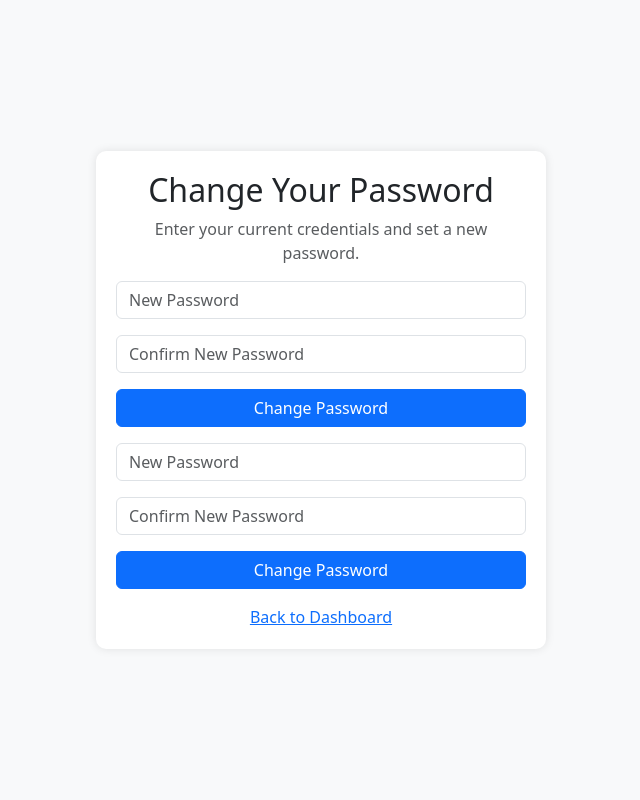
After one commit to ann-jo-mathew/recipe_system, a Django app: page /change-password/ in a window 1280 px wide. The commit adds this page. Shown: the whole page, without its empty margins (271-911 px from the left). Run offline with Django 5.2, Linux system fonts and the light colour scheme; the visitor is signed in with stand-in values (Sample User, id 1).

```diff
--- /dev/null
+++ b/recipe/recipeApp/templates/recipeApp/c-password.html
@@ -0,0 +1,73 @@
+{% load static %}
+<!DOCTYPE html>
+<html lang="en">
+<head>
+    <meta charset="UTF-8">
+    <meta name="viewport" content="width=device-width, initial-scale=1.0">
+    <title>Change Password - CookShare</title>
+    <link href="https://cdn.jsdelivr.net/npm/bootstrap@5.3.0/dist/css/bootstrap.min.css" rel="stylesheet">
+    <style>
+        .reset-box {
+            max-width: 450px;
+            padding: 20px;
+            border-radius: 10px;
+            box-shadow: 0px 0px 10px rgba(0, 0, 0, 0.1);
+            background: #fff;
+        }
+    </style>
+</head>
+<body>
+
+<section class="vh-100 d-flex align-items-center justify-content-center" style="background-color: #f8f9fa;">
+    <div class="container">
+        <div class="row d-flex justify-content-center">
+            <div class="col-md-6">
+                <div class="reset-box text-center">
+                    <h2>Change Your Password</h2>
+                    <p class="text-muted">Enter your current credentials and set a new password.</p>
+
+                    <form method="POST">
+                        {% csrf_token %}
+
+                        <div class="mb-3">
+                            <form method="POST">
+                                {% csrf_token %}
+                                <div class="mb-3">
+                                    <input type="password" name="new_password" class="form-control" placeholder="New Password" required>
+                                </div>
+                                <div class="mb-3">
+                                    <input type="password" name="confirm_password" class="form-control" placeholder="Confirm New Password" required>
+                                </div>
+                                <button type="submit" class="btn btn-primary w-100">Change Password</button>
+                            </form>
+
+                        </div>
+
+                        <div class="mb-3">
+                            <input type="password" name="new_password" class="form-control" placeholder="New Password" required>
+                        </div>
+                        <div class="mb-3">
+                            <input type="password" name="confirm_password" class="form-control" placeholder="Confirm New Password" required>
+                        </div>
+                        <button type="submit" class="btn btn-primary w-100">Change Password</button>
+                    </form>
+
+                    {% if messages %}
+                        {% for message in messages %}
+                            <div class="alert alert-{{ message.tags }} mt-3">
+                                {{ message }}
+                            </div>
+                        {% endfor %}
+                    {% endif %}
+
+                    <a href="{% url 'loginuser' %}" class="d-block mt-3">Back to Dashboard</a>
+                </div>
+            </div>
+        </div>
+    </div>
+</section>
+
+<script src="https://cdn.jsdelivr.net/npm/bootstrap@5.3.0/dist/js/bootstrap.bundle.min.js"></script>
+
+</body>
+</html>
--- a/recipe/recipeApp/templates/recipeApp/login.html
+++ b/recipe/recipeApp/templates/recipeApp/login.html
@@ -133,7 +133,8 @@
                         </div>
 
                         <div class="d-flex justify-content-between align-items-center">
-                            <a href="{% url 'password' %}" class="text-body">Forgot password?</a>
+                            <a href="{% url 'resetpassword' %}" class="text-body">Forgot password?</a>
+
                         </div>
 
                         <div class="text-center text-lg-start mt-4 pt-2">
--- a/recipe/recipeApp/urls.py
+++ b/recipe/recipeApp/urls.py
@@ -2,8 +2,8 @@ from django.urls import path
 from . import views
 from django.conf import settings
 from django.conf.urls.static import static
-from .views import search_recipe
-from .views import recipe_detail, recipe_comments, favorite_recipe, favorites
+from .views import search_recipe, reset_password
+from .views import recipe_detail, recipe_comments, favorite_recipe, favorites, change_password
 
 
 urlpatterns = [
@@ -11,7 +11,8 @@ urlpatterns = [
     path('login/', views.login_user, name='loginuser'),
     path('signup/', views.signup, name='signup'),
     path('logout/',views.logout_user, name='logout'),
-    path('passwordreset/', views.passwordreset, name='password'),
+    path('change-password/', views.change_password, name="changepassword"),
+    path('reset-password/', views.reset_password, name="resetpassword"),
     path('profile/', views.user_profile, name='user_profile'),
     path('about/', views.about, name='about'),
     path('upload/', views.upload_recipe, name='upload_recipe'),
--- a/recipe/recipeApp/views.py
+++ b/recipe/recipeApp/views.py
@@ -11,7 +11,37 @@ from .models import UserProfile
 from .forms import UserProfileForm
 from .models import Recipe, RecipeIngredient, Instruction, Rating
 from django.db.models import Avg
+from django.contrib.auth import update_session_auth_hash
+from django.contrib.auth.forms import PasswordChangeForm
+from django.core.mail import send_mail
+import random
+import string
 
+def reset_password(request):
+    if request.method == "POST":
+        email = request.POST.get("email")
+        try:
+            user = User.objects.get(email=email)
+            new_password = ''.join(random.choices(string.ascii_letters + string.digits, k=8))
+            user.set_password(new_password)
+            user.save()
+
+            # Send email with new password (replace with real email sending)
+            send_mail(
+                "Password Reset - CookShare",
+                f"Your new password is: {new_password}",
+                "noreply@cookshare.com",
+                [email],
+                fail_silently=False,
+            )
+
+            messages.success(request, "A new password has been sent to your email.")
+            return redirect("loginuser")
+
+        except User.DoesNotExist:
+            messages.error(request, "Email not found.")
+
+    return render(request, "recipeApp/reset_password.html")
 
 
 logger = logging.getLogger(__name__)
@@ -150,8 +180,31 @@ def about(request):
     return render(request, 'recipeApp/about.html')
 
 
-def passwordreset(request):
-    return render(request, 'recipeApp/passwordreset.html')
+@login_required(login_url='/login/')
+
+def change_password(request):
+    if request.method == "POST":
+        old_password = request.POST.get("old_password")
+        new_password = request.POST.get("new_password")
+        confirm_password = request.POST.get("confirm_password")
+
+        if new_password != confirm_password:
+            messages.error(request, "New passwords do not match.")
+            return redirect("change_password")
+
+        user = request.user
+        if not user.check_password(old_password):
+            messages.error(request, "Old password is incorrect.")
+            return redirect("change_password")
+
+        user.set_password(new_password)
+        user.save()
+        update_session_auth_hash(request, user)  # Prevents logout after password change
+        messages.success(request, "Password changed successfully.")
+        return redirect("loginuser")
+
+    return render(request, "recipeApp/c-password.html")
+
 
 def recipe_detail(request, recipe_name):
     recipe = get_object_or_404(Recipe, recipe_name=recipe_name)
```
Also changed, not shown: recipe/recipeApp/templates/recipeApp/reset_password.html (renamed from recipe/recipeApp/templates/recipeApp/password.html, +7 -18 lines), 1 other file.
